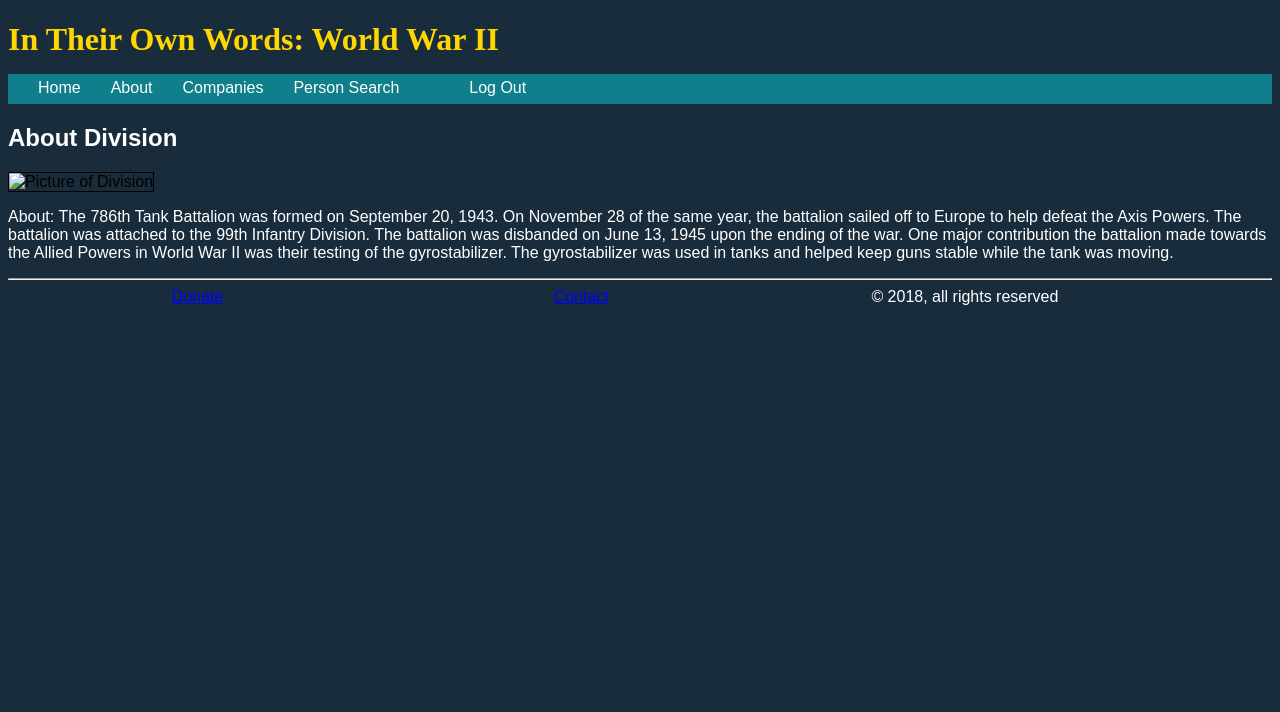
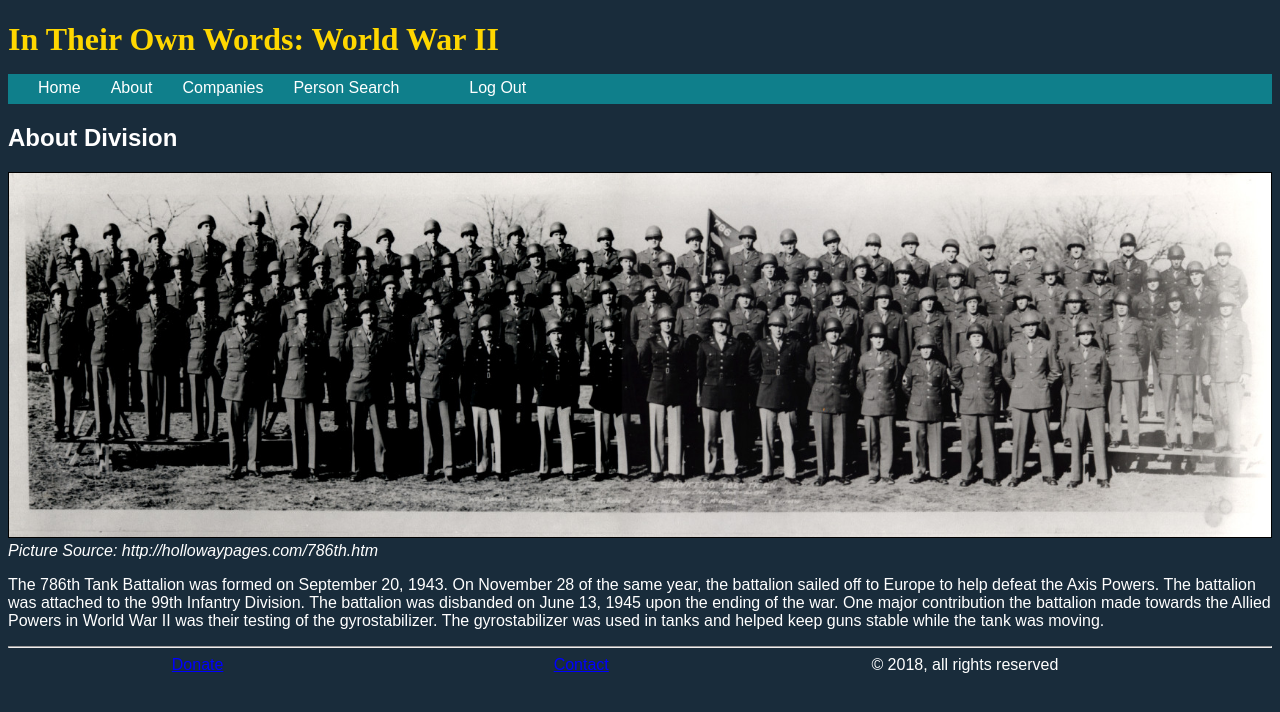
Before and after one commit to Thing342/CS3744Project, a PHP site: the page made by app/views/about.phtml in a window 1280 px wide. Shown: the top 712 px of the page. Run offline with PHP 8.4, Linux system fonts and the light colour scheme; the template is opened without the code that fills it, so the values that code supplies are empty; some libraries are stand-ins or nearby versions.

Commit message:
Fixing image link
Fixed image in about page

```diff
--- a/app/views/about.phtml
+++ b/app/views/about.phtml
@@ -8,9 +8,10 @@ include "app/views/_header.phtml"
 ?>
 
 <h2>About Division</h2>
-<img src="" alt="Picture of Division"/>
+<img src="public/img/786th.jpg" alt="Picture of Division" style="max-width: 100%" />
 <div id = "whiteTextDiv">
-<p>About: The 786th Tank Battalion was formed on September 20, 1943. On November 28 of the same year, the battalion sailed off to Europe to help defeat the Axis Powers. The battalion was attached to the 99th Infantry Division. The battalion was disbanded on June 13, 1945 upon the ending of the war. One major contribution the battalion made towards the Allied Powers in World War II was their testing of the gyrostabilizer. The gyrostabilizer was used in tanks and helped keep guns stable while the tank was moving. </p>
+<i>Picture Source: http://hollowaypages.com/786th.htm</i>
+<p>The 786th Tank Battalion was formed on September 20, 1943. On November 28 of the same year, the battalion sailed off to Europe to help defeat the Axis Powers. The battalion was attached to the 99th Infantry Division. The battalion was disbanded on June 13, 1945 upon the ending of the war. One major contribution the battalion made towards the Allied Powers in World War II was their testing of the gyrostabilizer. The gyrostabilizer was used in tanks and helped keep guns stable while the tank was moving. </p>
 </div>
 <?php
 include "app/views/_footer.phtml"
```
Also changed, not shown: public/img/786th.jpg (added).
